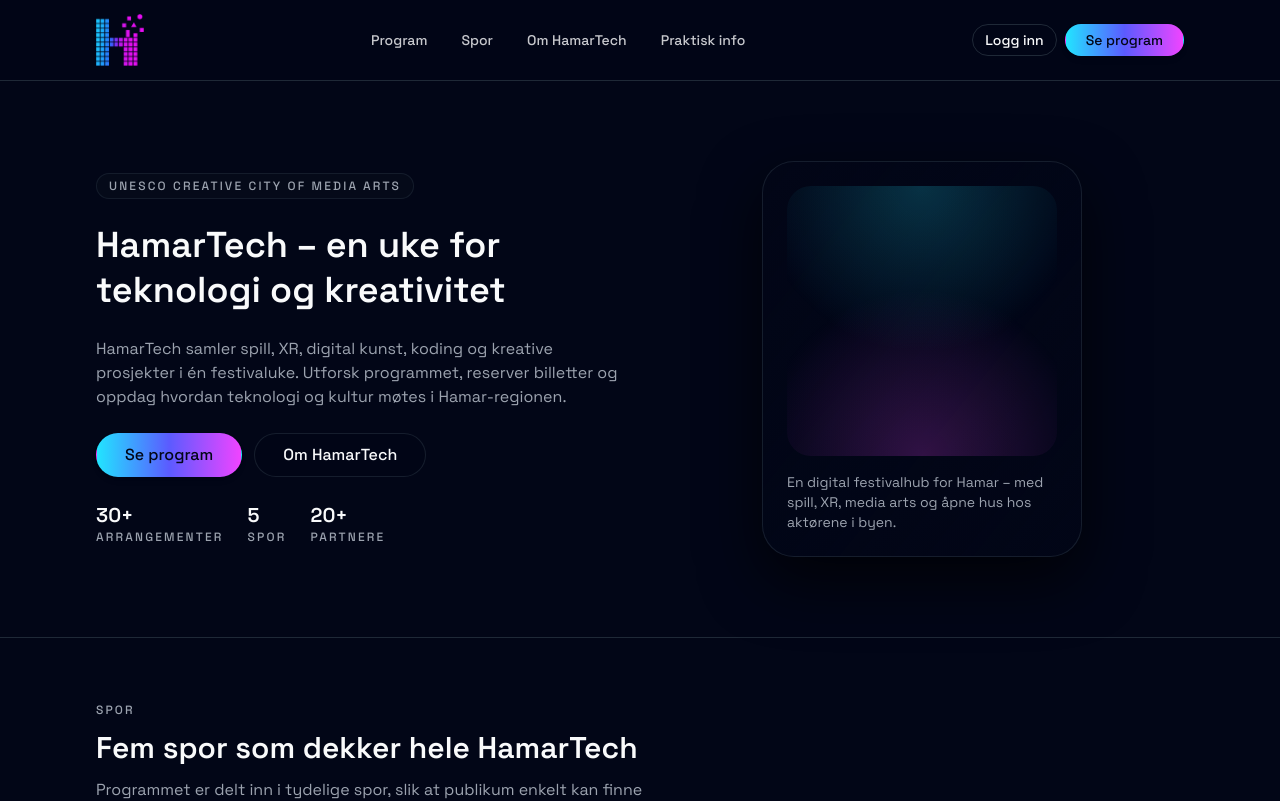
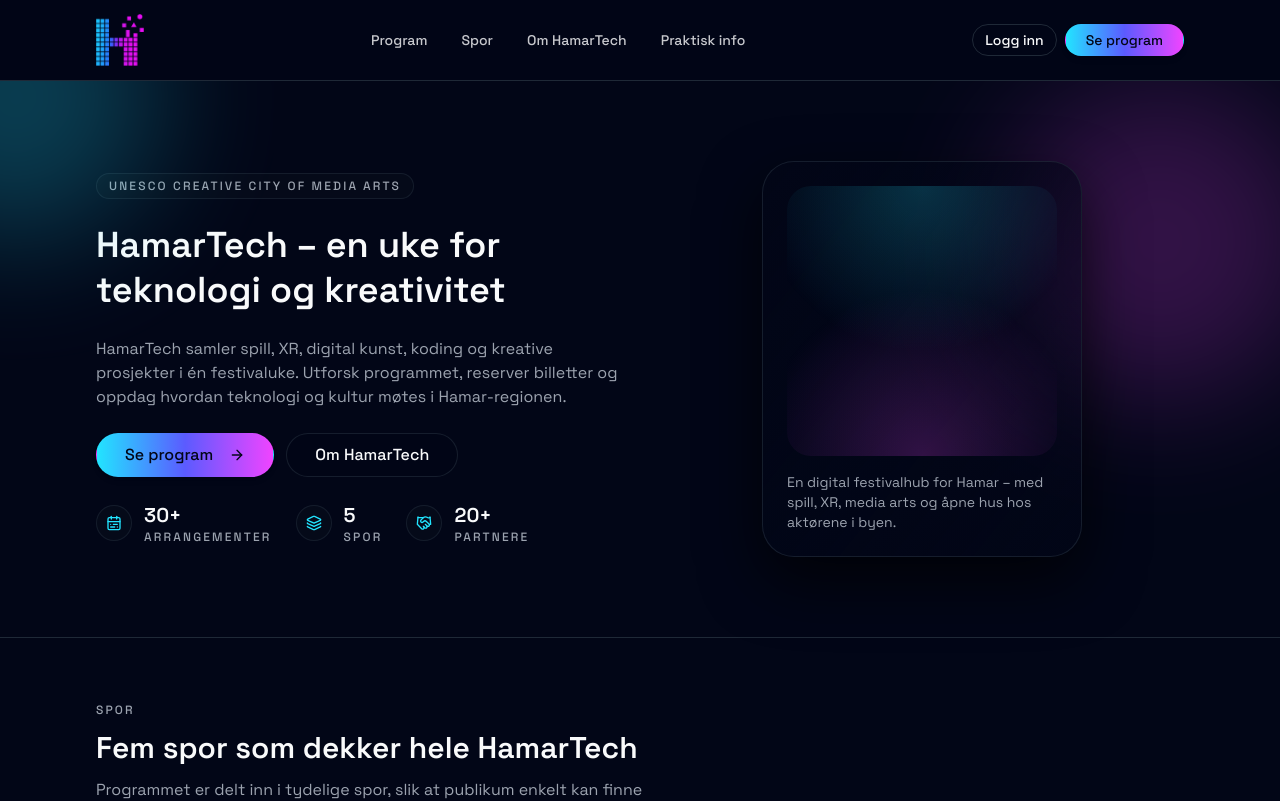
Before and after one commit to dipSyxx/hamartech-web, a Next.js app: page / in a window 1280 px wide. Shown: the top 801 px of the page. Built offline with nearby package versions, Linux system fonts and the light colour scheme.

Commit message:
Enhance page animations and structure; integrate framer-motion for smooth transitions in header, footer, and main sections of HamarTech festival site

```diff
--- a/src/app/page.tsx
+++ b/src/app/page.tsx
@@ -1,7 +1,17 @@
-// app/page.tsx
+"use client";
+
 import Link from "next/link";
 import { Button } from "@/components/ui/button";
 import { cn } from "@/lib/utils";
+import { motion } from "framer-motion";
+import { ArrowRight, CalendarRange, Layers3, Handshake } from "lucide-react";
+import {
+  fadeInUp,
+  fadeIn,
+  scaleIn,
+  staggerContainer,
+} from "@/lib/animations/presets";
+import type { LucideIcon } from "lucide-react";
 
 const TRACKS = [
   {
@@ -92,38 +102,57 @@
 
 export default function Home() {
   return (
-    <>
+    <div className="relative overflow-hidden">
+      {/* Глобальні градієнтні blur-кружки */}
+      <BackgroundGlows />
+
       {/* HERO */}
-      <section
+      <motion.section
         aria-labelledby="hero-heading"
         className="border-b border-border bg-background"
+        variants={staggerContainer(0.08, 0.1)}
+        initial="hidden"
+        animate="visible"
       >
         <div className="mx-auto flex max-w-6xl flex-col gap-10 px-4 py-12 md:flex-row md:items-center md:py-20 md:px-8">
           {/* Left column */}
           <div className="flex-1 space-y-6">
-            <p className="inline-flex rounded-full border border-border/60 bg-secondary/40 px-3 py-1 text-xs font-medium uppercase tracking-[0.18em] text-muted-foreground">
+            <motion.p
+              className="inline-flex rounded-full border border-border/60 bg-secondary/40 px-3 py-1 text-xs font-medium uppercase tracking-[0.18em] text-muted-foreground"
+              variants={fadeInUp(0)}
+            >
               UNESCO Creative City of Media Arts
-            </p>
+            </motion.p>
 
-            <h1
+            <motion.h1
               id="hero-heading"
               className="text-3xl font-semibold leading-tight md:text-4xl lg:text-4xl"
+              variants={fadeInUp(0.05)}
             >
               HamarTech – en uke for
               <br />
               teknologi og kreativitet
-            </h1>
+            </motion.h1>
 
-            <p className="max-w-xl text-sm text-muted-foreground md:text-base">
+            <motion.p
+              className="max-w-xl text-sm text-muted-foreground md:text-base"
+              variants={fadeInUp(0.1)}
+            >
               HamarTech samler spill, XR, digital kunst, koding og kreative
               prosjekter i én festivaluke. Utforsk programmet, reserver
               billetter og oppdag hvordan teknologi og kultur møtes i
               Hamar-regionen.
-            </p>
+            </motion.p>
 
-            <div className="flex flex-wrap gap-3">
+            <motion.div
+              className="flex flex-wrap gap-3"
+              variants={fadeInUp(0.15)}
+            >
               <Button asChild size="lg">
-                <Link href="#program">Se program</Link>
+                <Link href="#program">
+                  Se program
+                  <ArrowRight className="ml-2 h-4 w-4" />
+                </Link>
               </Button>
               <Button
                 asChild
@@ -133,17 +162,20 @@
               >
                 <Link href="#about">Om HamarTech</Link>
               </Button>
-            </div>
+            </motion.div>
 
-            <div className="flex flex-wrap gap-6 text-sm text-muted-foreground">
-              <Stat label="arrangementer" value="30+" />
-              <Stat label="spor" value="5" />
-              <Stat label="partnere" value="20+" />
-            </div>
+            <motion.div
+              className="flex flex-wrap gap-6 text-sm text-muted-foreground"
+              variants={fadeInUp(0.2)}
+            >
+              <Stat label="arrangementer" value="30+" icon={CalendarRange} />
+              <Stat label="spor" value="5" icon={Layers3} />
+              <Stat label="partnere" value="20+" icon={Handshake} />
+            </motion.div>
           </div>
 
           {/* Right column – декоративний блок */}
-          <div className="flex-1">
+          <motion.div className="flex-1" variants={scaleIn(0.15)}>
             <div className="relative mx-auto max-w-xs rounded-[32px] border border-border/70 bg-gradient-to-br from-background via-background/60 to-background/20 p-6 shadow-[0_24px_60px_rgba(0,0,0,0.7)]">
               <div className="aspect-square rounded-3xl bg-[radial-gradient(circle_at_top,#22E4FF33,transparent_55%),radial-gradient(circle_at_bottom,#F044FF33,transparent_55%)]" />
               <p className="mt-4 text-xs text-muted-foreground md:text-sm">
@@ -151,18 +183,21 @@
                 åpne hus hos aktørene i byen.
               </p>
             </div>
+          </motion.div>
         </div>
-        </div>
-      </section>
+      </motion.section>
 
       {/* TRACKS */}
-      <section
+      <motion.section
         id="tracks"
         aria-labelledby="tracks-heading"
         className="border-b border-border bg-background"
+        initial="hidden"
+        whileInView="visible"
+        viewport={{ once: true, amount: 0.2 }}
       >
         <div className="mx-auto max-w-6xl px-4 py-12 md:py-16 md:px-8">
-          <header className="mb-8 space-y-3">
+          <motion.header className="mb-8 space-y-3" variants={fadeIn(0)}>
             <p className="text-xs font-medium uppercase tracking-[0.18em] text-muted-foreground">
               Spor
             </p>
@@ -177,35 +212,42 @@
               kan finne aktiviteter innen spill, XR, media arts, ungdomstilbud
               og næringsliv.
             </p>
-          </header>
+          </motion.header>
 
           <div className="grid gap-4 md:grid-cols-2 lg:grid-cols-3">
-            {TRACKS.map((track) => (
-              <article
+            {TRACKS.map((track, index) => (
+              <motion.article
                 key={track.id}
                 className={cn(
                   "flex h-full flex-col rounded-2xl border bg-background/40 p-4 shadow-[0_10px_30px_rgba(0,0,0,0.45)]",
                   track.colorClass
                 )}
+                variants={fadeInUp(0.05 * index)}
               >
                 <h3 className="mb-2 text-sm font-semibold">{track.label}</h3>
                 <p className="text-sm text-muted-foreground md:text-base">
                   {track.description}
                 </p>
-              </article>
+              </motion.article>
             ))}
           </div>
         </div>
-      </section>
+      </motion.section>
 
       {/* PROGRAM PREVIEW */}
-      <section
+      <motion.section
         id="program"
         aria-labelledby="program-heading"
         className="border-b border-border bg-background"
+        initial="hidden"
+        whileInView="visible"
+        viewport={{ once: true, amount: 0.2 }}
       >
         <div className="mx-auto max-w-6xl px-4 py-12 md:py-16 md:px-8">
-          <header className="mb-8 flex flex-col gap-4 md:flex-row md:items-end md:justify-between">
+          <motion.header
+            className="mb-8 flex flex-col gap-4 md:flex-row md:items-end md:justify-between"
+            variants={fadeIn(0)}
+          >
             <div className="space-y-3">
               <p className="text-xs font-medium uppercase tracking-[0.18em] text-muted-foreground">
                 Program (utvalg)
@@ -232,13 +274,14 @@
                 <Link href="/program">Se fullstendig program</Link>
               </Button>
             </div>
-          </header>
+          </motion.header>
 
           <div className="grid gap-4 md:grid-cols-2">
-            {EVENT_PREVIEW.map((event) => (
-              <article
+            {EVENT_PREVIEW.map((event, index) => (
+              <motion.article
                 key={event.id}
                 className="flex h-full flex-col rounded-2xl border border-border/70 bg-background/60 p-4 shadow-[0_10px_30px_rgba(0,0,0,0.55)]"
+                variants={fadeInUp(0.05 * index)}
               >
                 <div className="flex items-center justify-between gap-2 text-xs text-muted-foreground">
                   <span className="uppercase tracking-[0.16em]">
@@ -275,22 +318,25 @@
                   </span>{" "}
                   <span>{event.venue}</span>
                 </div>
-              </article>
+              </motion.article>
             ))}
           </div>
         </div>
-      </section>
+      </motion.section>
 
       {/* ABOUT / HAMAR & UNESCO MEDIA ARTS */}
-      <section
+      <motion.section
         id="about"
         aria-labelledby="about-heading"
         className="border-b border-border bg-background"
+        initial="hidden"
+        whileInView="visible"
+        viewport={{ once: true, amount: 0.2 }}
       >
         <div className="mx-auto max-w-6xl px-4 py-12 md:py-16 md:px-8">
           <div className="grid gap-8 md:grid-cols-[minmax(0,1.4fr)_minmax(0,1fr)] md:items-start">
             {/* Tekstkolonne */}
-            <div className="space-y-4">
+            <motion.div className="space-y-4" variants={fadeInUp(0)}>
               <p className="text-xs font-medium uppercase tracking-[0.18em] text-muted-foreground">
                 Om HamarTech & Hamar
               </p>
@@ -342,10 +388,13 @@
                   </Link>
                 </Button>
               </div>
-            </div>
+            </motion.div>
 
             {/* Fakta / highlight-kort */}
-            <div className="rounded-3xl border border-border/70 bg-background/60 p-5 shadow-[0_20px_50px_rgba(0,0,0,0.6)]">
+            <motion.div
+              className="rounded-3xl border border-border/70 bg-background/60 p-5 shadow-[0_20px_50px_rgba(0,0,0,0.6)]"
+              variants={scaleIn(0.1)}
+            >
               <div className="rounded-2xl bg-[radial-gradient(circle_at_top,#22E4FF22,transparent_60%),radial-gradient(circle_at_bottom,#F044FF22,transparent_60%)] p-4">
                 <h3 className="text-sm font-semibold text-foreground">
                   Hvorfor HamarTech?
@@ -379,19 +428,22 @@
                   </p>
                 </div>
               </div>
+            </motion.div>
           </div>
         </div>
-        </div>
-      </section>
+      </motion.section>
 
       {/* PRAKTISK INFO */}
-      <section
+      <motion.section
         id="info"
         aria-labelledby="info-heading"
         className="border-b border-border bg-background"
+        initial="hidden"
+        whileInView="visible"
+        viewport={{ once: true, amount: 0.2 }}
       >
         <div className="mx-auto max-w-6xl px-4 py-12 md:py-16 md:px-8">
-          <header className="mb-8 space-y-3">
+          <motion.header className="mb-8 space-y-3" variants={fadeInUp(0)}>
             <p className="text-xs font-medium uppercase tracking-[0.18em] text-muted-foreground">
               Praktisk informasjon
             </p>
@@ -406,11 +458,14 @@
               kombinert med digitale aktiviteter. Her er en kort oversikt over
               hvordan festivalen er bygget opp.
             </p>
-          </header>
+          </motion.header>
 
           <div className="grid gap-8 md:grid-cols-[minmax(0,1.4fr)_minmax(0,1fr)] md:items-start">
             {/* Venstre kolonne – når & hvor + format */}
-            <div className="space-y-6 text-sm text-muted-foreground md:text-base">
+            <motion.div
+              className="space-y-6 text-sm text-muted-foreground md:text-base"
+              variants={fadeInUp(0.05)}
+            >
               <div>
                 <h3 className="mb-2 text-sm font-semibold text-foreground">
                   Når
@@ -495,10 +550,13 @@
                   </li>
                 </ul>
               </div>
-            </div>
+            </motion.div>
 
             {/* Høyrekolonne – kompakt oversiktskort */}
-            <div className="rounded-3xl border border-border/70 bg-background/60 p-5 shadow-[0_20px_50px_rgba(0,0,0,0.6)]">
+            <motion.div
+              className="rounded-3xl border border-border/70 bg-background/60 p-5 shadow-[0_20px_50px_rgba(0,0,0,0.6)]"
+              variants={scaleIn(0.1)}
+            >
               <h3 className="text-sm font-semibold text-foreground">
                 Kort oppsummert
               </h3>
@@ -538,16 +596,26 @@
                   <Link href="/praktisk-info">Detaljert praktisk info</Link>
                 </Button>
               </div>
+            </motion.div>
           </div>
         </div>
+      </motion.section>
     </div>
-      </section>
-    </>
   );
 }
 
-function Stat({ label, value }: { label: string; value: string }) {
+type StatProps = {
+  label: string;
+  value: string;
+  icon: LucideIcon;
+};
+
+function Stat({ label, value, icon: Icon }: StatProps) {
   return (
+    <div className="flex items-center gap-3">
+      <div className="flex h-9 w-9 items-center justify-center rounded-full border border-border/60 bg-secondary/40">
+        <Icon className="h-4 w-4 text-primary" />
+      </div>
       <div className="flex flex-col">
         <span className="text-lg font-semibold text-foreground md:text-xl">
           {value}
@@ -556,5 +624,39 @@
           {label}
         </span>
       </div>
+    </div>
   );
 }
+
+/** Глобальні градієнтові blur-кружки на фоні всієї сторінки */
+function BackgroundGlows() {
+  return (
+    <div className="pointer-events-none absolute inset-0">
+      {/* Верхній лівий */}
+      <motion.div
+        className="absolute -left-32 -top-32 h-72 w-72 rounded-full bg-[#22E4FF] opacity-25 blur-3xl"
+        initial={{ opacity: 0, scale: 0.8 }}
+        animate={{ opacity: 0.25, scale: 1 }}
+        transition={{ duration: 1.2, ease: "easeOut" }}
+      />
+      {/* Верхній правий */}
+      <motion.div
+        className="absolute right-[-40px] top-0 h-80 w-80 rounded-full bg-[#F044FF] opacity-20 blur-3xl"
+        initial={{ opacity: 0, scale: 0.8 }}
+        animate={{ opacity: 0.2, scale: 1 }}
+        transition={{ duration: 1.4, ease: "easeOut", delay: 0.1 }}
+      />
+      {/* Центр / низ */}
+      <motion.div
+        className="absolute left-1/2 top-1/2 h-96 w-96 -translate-x-1/2 rounded-full bg-[#5B5BFF] opacity-20 blur-3xl"
+        initial={{ opacity: 0, scale: 0.9, y: 20 }}
+        animate={{
+          opacity: 0.2,
+          scale: 1,
+          y: 0,
+        }}
+        transition={{ duration: 1.6, ease: "easeOut", delay: 0.15 }}
+      />
+    </div>
+  );
+}
--- a/src/components/shared/footer/index.tsx
+++ b/src/components/shared/footer/index.tsx
@@ -1,12 +1,40 @@
+"use client";
+
 import { Button } from "@/components/ui/button";
 import Link from "next/link";
 import Image from "next/image";
+import { motion, type Variants } from "framer-motion";
+
+const footerVariants: Variants = {
+  hidden: { opacity: 0, y: 16 },
+  visible: {
+    opacity: 1,
+    y: 0,
+    transition: {
+      duration: 0.5,
+      ease: [0.21, 0.47, 0.32, 0.98],
+      delay: 0.1,
+    },
+  },
+};
 
 export function Footer() {
   return (
-    <footer className="border-t border-border bg-background/95">
+    <motion.footer
+      className="border-t border-border bg-background/95"
+      variants={footerVariants}
+      initial="hidden"
+      whileInView="visible"
+      viewport={{ once: true, amount: 0.2 }}
+    >
       <div className="mx-auto flex max-w-6xl flex-col gap-3 px-4 py-6 text-xs text-muted-foreground md:flex-row md:items-center md:justify-between md:px-8 md:text-sm">
-        <div className="flex flex-col gap-2">
+        <motion.div
+          className="flex flex-col gap-2"
+          initial={{ opacity: 0, x: -12 }}
+          whileInView={{ opacity: 1, x: 0 }}
+          viewport={{ once: true }}
+          transition={{ duration: 0.4, ease: "easeOut", delay: 0.15 }}
+        >
           <div className="flex items-center gap-2">
             <Image
               src="/NoBgOnlyLogoSmall.png"
@@ -19,9 +47,15 @@
             </p>
           </div>
           <p>En uke for teknologi og kreativitet i Hamar-regionen.</p>
-        </div>
+        </motion.div>
 
-        <div className="flex flex-wrap gap-2">
+        <motion.div
+          className="flex flex-wrap gap-2"
+          initial={{ opacity: 0, x: 12 }}
+          whileInView={{ opacity: 1, x: 0 }}
+          viewport={{ once: true }}
+          transition={{ duration: 0.4, ease: "easeOut", delay: 0.2 }}
+        >
           <Button
             asChild
             variant="link"
@@ -46,8 +80,8 @@
           >
             <Link href="#info">Personvern &amp; cookies</Link>
           </Button>
-        </div>
+        </motion.div>
       </div>
-    </footer>
+    </motion.footer>
   );
 }
--- a/src/components/shared/header/index.tsx
+++ b/src/components/shared/header/index.tsx
@@ -1,23 +1,77 @@
+"use client";
+
 import { Button } from "@/components/ui/button";
 import Link from "next/link";
 import Image from "next/image";
+import { motion, type Variants } from "framer-motion";
+
+const headerVariants: Variants = {
+  hidden: { opacity: 0, y: -12 },
+  visible: {
+    opacity: 1,
+    y: 0,
+    transition: {
+      duration: 0.5,
+      ease: [0.21, 0.47, 0.32, 0.98],
+    },
+  },
+};
+
+const navVariants: Variants = {
+  hidden: { opacity: 0, y: -6 },
+  visible: {
+    opacity: 1,
+    y: 0,
+    transition: {
+      duration: 0.35,
+      ease: "easeOut",
+      delay: 0.1,
+    },
+  },
+};
+
+const ctaVariants: Variants = {
+  hidden: { opacity: 0, y: -6 },
+  visible: {
+    opacity: 1,
+    y: 0,
+    transition: {
+      duration: 0.35,
+      ease: "easeOut",
+      delay: 0.15,
+    },
+  },
+};
 
 export function Header() {
   return (
-    <header className="sticky top-0 z-40 border-b border-border bg-background/80 backdrop-blur">
+    <motion.header
+      className="sticky top-0 z-40 border-b border-border bg-background/80 backdrop-blur"
+      variants={headerVariants}
+      initial="hidden"
+      animate="visible"
+    >
       <div className="mx-auto flex h-16 max-w-6xl items-center justify-between px-4 md:h-20 md:px-8">
         {/* Logo */}
-        <div className="flex items-center gap-2">
+        <motion.div
+          className="flex items-center gap-2"
+          initial={{ opacity: 0, x: -12 }}
+          animate={{ opacity: 1, x: 0 }}
+          transition={{ duration: 0.4, ease: "easeOut", delay: 0.05 }}
+        >
           <Image
             src="/NoBgOnlyLogoSmall.png"
             alt="HamarTech"
             width={48}
             height={48}
           />
-        </div>
+        </motion.div>
 
         {/* Навігація */}
-        <nav className="hidden items-center gap-2 text-muted-foreground md:flex">
+        <motion.nav
+          className="hidden items-center gap-2 text-muted-foreground md:flex"
+          variants={navVariants}
+        >
           <Button
             asChild
             variant="ghost"
@@ -50,18 +104,18 @@
           >
             <Link href="#info">Praktisk info</Link>
           </Button>
-        </nav>
+        </motion.nav>
 
         {/* CTA */}
-        <div className="flex items-center gap-2">
+        <motion.div className="flex items-center gap-2" variants={ctaVariants}>
           <Button variant="outline" size="sm" className="hidden md:inline-flex">
             Logg inn
           </Button>
           <Button size="sm" className="px-4 md:px-5">
             Se program
           </Button>
-        </div>
+        </motion.div>
       </div>
-    </header>
+    </motion.header>
   );
 }
--- /dev/null
+++ b/src/lib/animations/presets.ts
@@ -0,0 +1,57 @@
+// src/lib/animations/presets.ts
+import type { Variants } from "framer-motion";
+
+// Плавний виїзд вгору + fade
+export const fadeInUp = (delay = 0): Variants => ({
+  hidden: { opacity: 0, y: 24 },
+  visible: {
+    opacity: 1,
+    y: 0,
+    transition: {
+      delay,
+      duration: 0.6,
+      ease: [0.21, 0.47, 0.32, 0.98],
+    },
+  },
+});
+
+// Простий fade-in
+export const fadeIn = (delay = 0): Variants => ({
+  hidden: { opacity: 0 },
+  visible: {
+    opacity: 1,
+    transition: {
+      delay,
+      duration: 0.6,
+      ease: "easeOut",
+    },
+  },
+});
+
+// Scale-in (для карток / «екранів»)
+export const scaleIn = (delay = 0): Variants => ({
+  hidden: { opacity: 0, scale: 0.9 },
+  visible: {
+    opacity: 1,
+    scale: 1,
+    transition: {
+      delay,
+      duration: 0.5,
+      ease: [0.16, 1, 0.3, 1],
+    },
+  },
+});
+
+// Для контейнерів зі stagger-анімацією
+export const staggerContainer = (
+  stagger = 0.08,
+  delayChildren = 0
+): Variants => ({
+  hidden: {},
+  visible: {
+    transition: {
+      staggerChildren: stagger,
+      delayChildren,
+    },
+  },
+});
```
Lines whose indentation alone changed are shown as unchanged.
